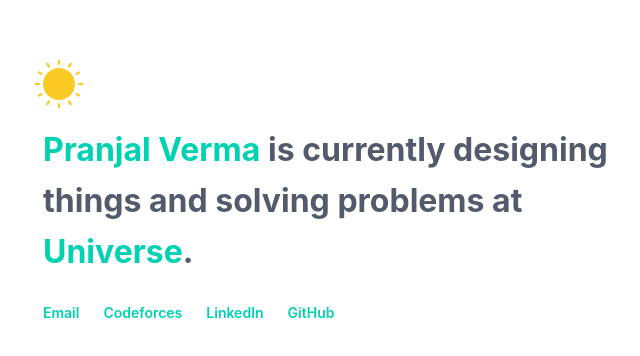
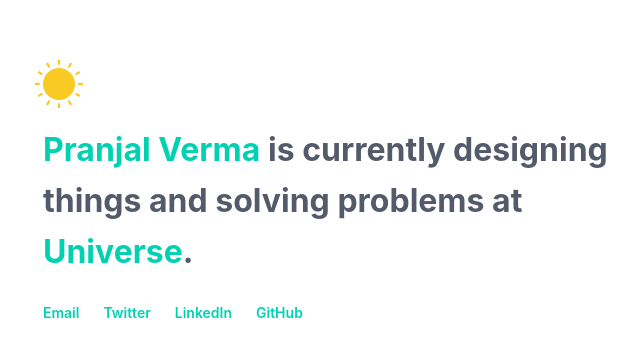
Before and after one commit to pvcodes-zz/pvcodes.github.io, a plain HTML site: page index.html in a window 1280 px wide. Shown: the part 252-608 px from the top of the page, without its empty margins (281-921 px from the left). Drawn offline with nearby package versions, Linux system fonts and the light colour scheme.

Commit message:
added twitter_handle

```diff
--- a/index.html
+++ b/index.html
@@ -21,11 +21,10 @@
       </svg>
     </button>
     <div class="c-title"><a href="https://pvcodes.in" target="_blank">Pranjal Verma</a>&nbsp;is currently
-      designing things and solving problems at <a href="https://pvcodes.in/#about"
-        target="_blank">Universe</a>.</div>
+      designing things and solving problems at <a href="https://pvcodes.in/#about" target="_blank">Universe</a>.</div>
     <div class="c-social">
       <a class="c-social__link" href="mailto:pvcodes@gmail.com" target="_blank">Email</a>
-      <a class="c-social__link" href="https://codeforces.com/profile/pvcodes" target="_blank">Codeforces</a>
+      <a class="c-social__link" href="https://twitter.com/pvcodes" target="_blank">Twitter</a>
       <a class="c-social__link" href="https://www.linkedin.com/in/pvcodes/" target="_blank">LinkedIn</a>
       <a class="c-social__link" href="https://github.com/pvcodes" target="_blank">GitHub</a>
     </div>
```
